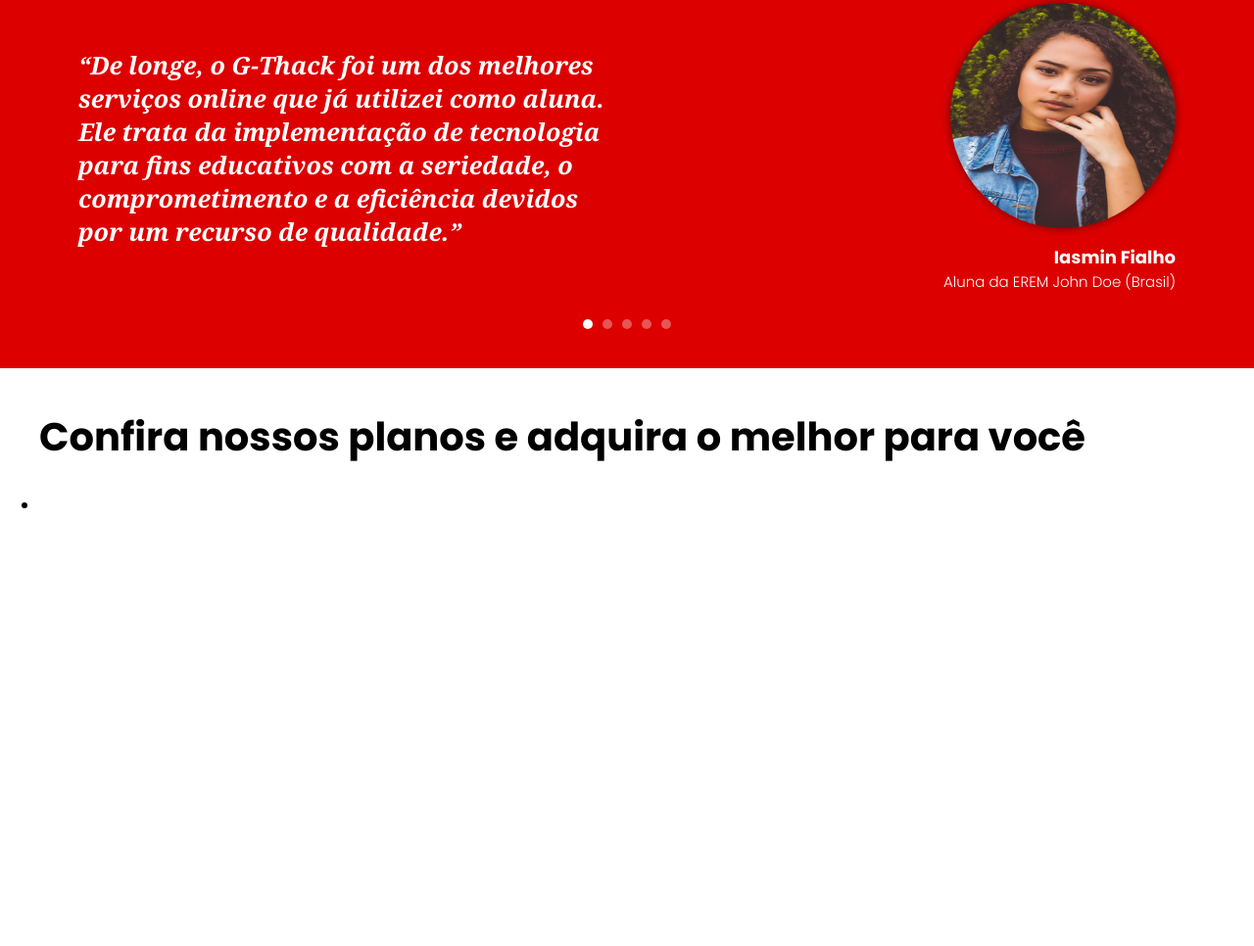
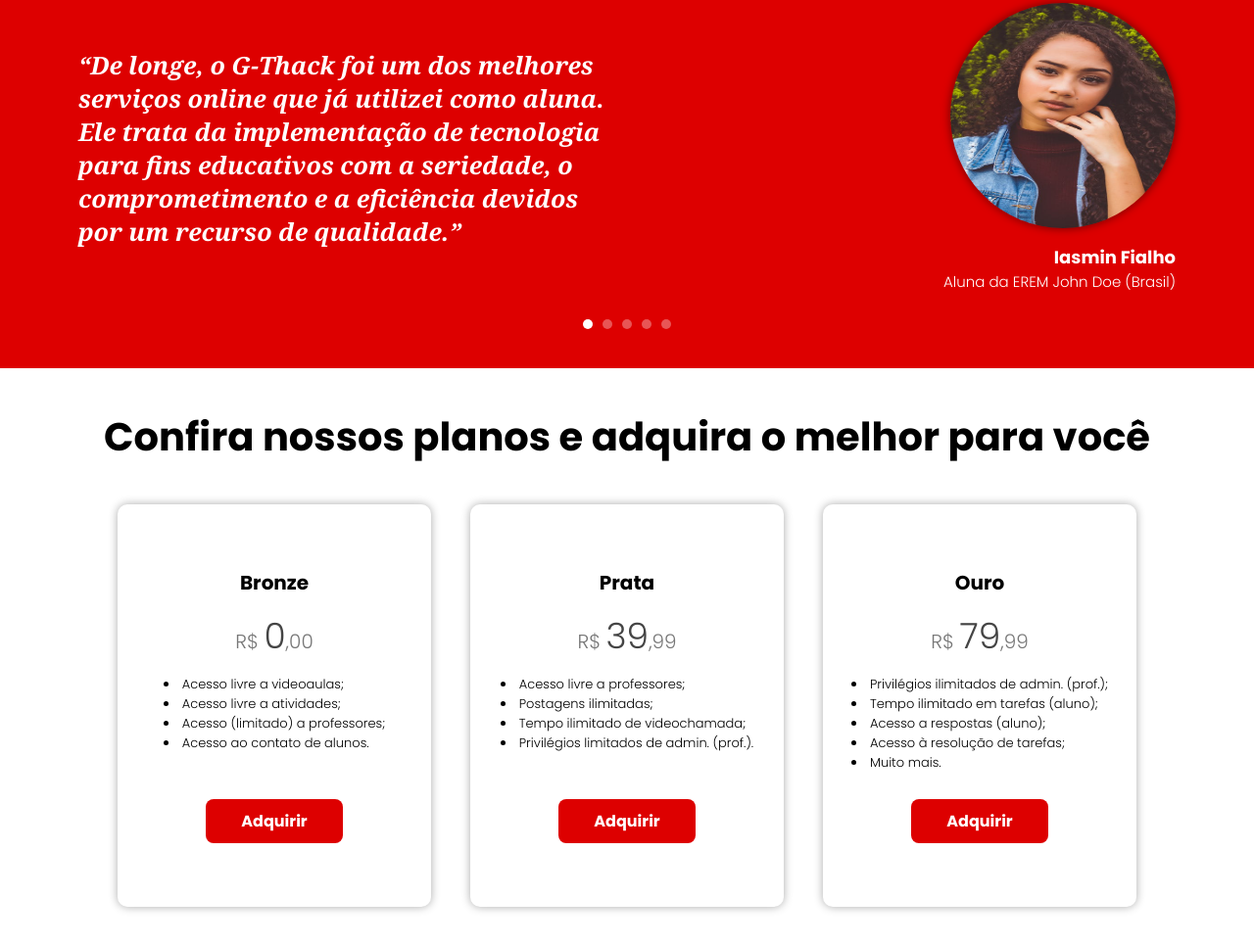
Before and after one commit to luizthecoder/gthack-landing-page, a plain HTML site: page pages/index.html in a window 1280 px wide. Shown: the part 1735-2701 px from the top of the page at 98% size. Before the commit the page ends 2330 px from the top, so only its background shows below. Drawn offline with Linux system fonts and the light colour scheme.

Commit message:
"Plans" section created.

```diff
--- a/pages/index.html
+++ b/pages/index.html
@@ -17,6 +17,7 @@
     <link rel="stylesheet" href="../styles/q.css">
     <link rel="stylesheet" href="../styles/number-presentation-list.class.css">
     <link rel="stylesheet" href="../styles/user-feedback-list.class.css">
+    <link rel="stylesheet" href="../styles/plans-list.class.css">
 
     <!-- Fonts imported. -->
     <link rel="preconnect" href="https://fonts.googleapis.com">
@@ -203,7 +204,67 @@
 
                 <ul class="plans-list">
                     <li>
-                        <div></div>
+                        <div>
+                            <div>
+                                <h4 class="plan-title">Bronze</h4>
+
+                                <h5 class="plan-price">
+                                    R$ <span class="price-value-int">0</span><span class="price-value-decimal">,00</span>
+                                </h5>
+
+                                <ul class="plan-benefits">
+                                    <li>Acesso livre a videoaulas;
+                                    <li>Acesso livre a atividades;
+                                    <li>Acesso (limitado) a professores;
+                                    <li>Acesso ao contato de alunos.
+                                </ul>
+                            </div>
+
+                            <a href="#" class="red-btn plan-link">Adquirir</a>
+                        </div>
+                    </li>
+
+                    <li>
+                        <div>
+                            <div>
+                                <h4 class="plan-title">Prata</h4>
+
+                                <h5 class="plan-price">
+                                    R$ <span class="price-value-int">39</span><span class="price-value-decimal">,99</span>
+                                </h5>
+
+                                <ul class="plan-benefits">
+                                    <li>Acesso livre a professores;
+                                    <li>Postagens ilimitadas;
+                                    <li>Tempo ilimitado de videochamada;
+                                    <li>Privilégios limitados de admin. (prof.).
+                                </ul>
+                            </div>
+
+                            <a href="#" class="red-btn plan-link">Adquirir</a>
+                        </div>
+                    </li>
+
+                    <li>
+                        <div>
+                            <div>
+                                <h4 class="plan-title">Ouro</h4>
+
+                                <h5 class="plan-price">
+                                    R$ <span class="price-value-int">79</span><span class="price-value-decimal">,99</span>
+                                </h5>
+
+                                <ul class="plan-benefits">
+                                    <li>Privilégios ilimitados de admin. (prof.);
+                                    <li>Tempo ilimitado em tarefas (aluno);
+                                    <li>Acesso a respostas (aluno);
+                                    <li>Acesso à resolução de tarefas;
+                                    <li>Muito mais.
+                                </ul>
+                            </div>
+
+                            <a href="#" class="red-btn plan-link">Adquirir</a>
+                        </div>
                     </li>
                 </ul>
             </section>
--- a/styles/main-sect.id.css
+++ b/styles/main-sect.id.css
@@ -21,7 +21,7 @@ section#sobre > div:first-of-type > * { width: 45% }
 section#sobre > div:first-of-type img { width: 100% }
 
 
-section#main-sect > section h3 { font-size: 40px; margin-bottom: 27px}
+section#main-sect > section h3 { font-size: 40px; margin-bottom: 27px }
 
 
 section#main-sect > section#feedbacks {
@@ -48,3 +48,11 @@ section#main-sect > section#feedbacks div.feedback-update > * {
 }
 
 section#main-sect > section#feedbacks div.feedback-update > .current-feedback-ball { background-color: white }
+
+
+section#main-sect > section#planos {
+    display: flex;
+    flex-direction: column;
+    align-items: center;
+    gap: 12px
+}
```
